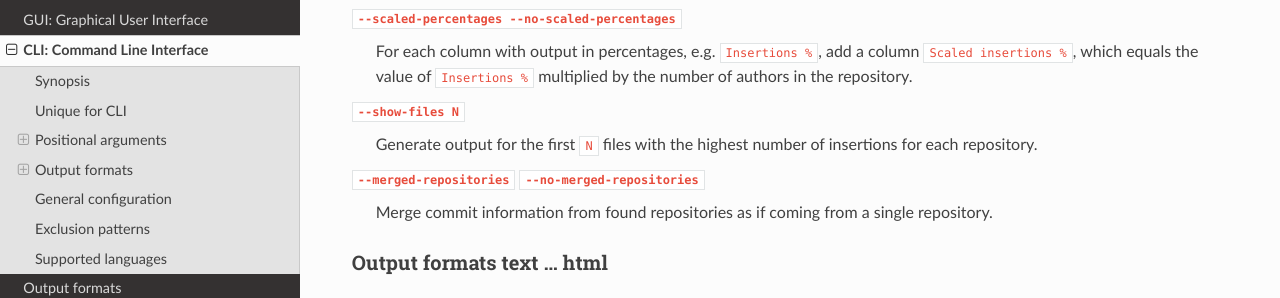
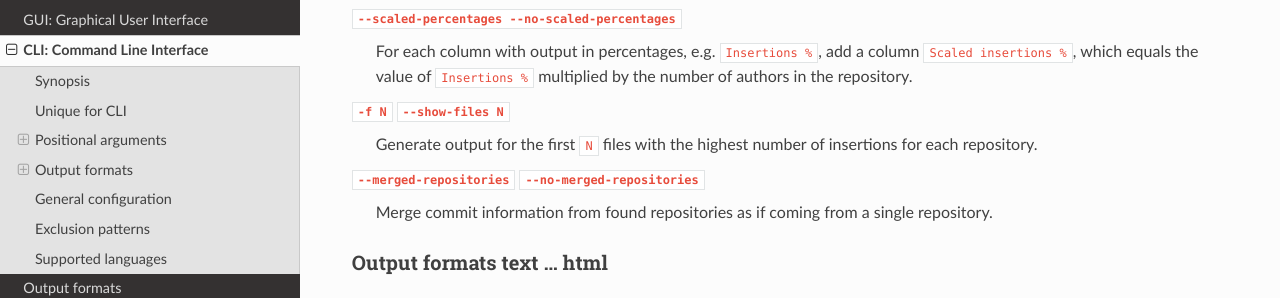
Before and after one commit to davbeek/gitinspectorgui-rtd, a Sphinx documentation site: the page built from docs/source/cli.rst, in a window 1280 px wide and 900 px high, scrolled down 2967 px. Shown: the part 155-453 px from the top of the window. Built offline with Sphinx 7.4.7 and the Read the Docs theme 2.0.0, drawn with Linux system fonts in a browser that asks for light colours.

Commit message:
Minor fix

```diff
--- a/docs/source/cli.rst
+++ b/docs/source/cli.rst
@@ -155,7 +155,7 @@ Output formats excel and csv
   column ``Scaled insertions %``, which equals the value of ``Insertions %``
   multiplied by the number of authors in the repository.
 
-``--show-files N``
+``-f N`` ``--show-files N``
   Generate output for the first ``N`` files with the highest number of
   insertions for each repository.
 
```
